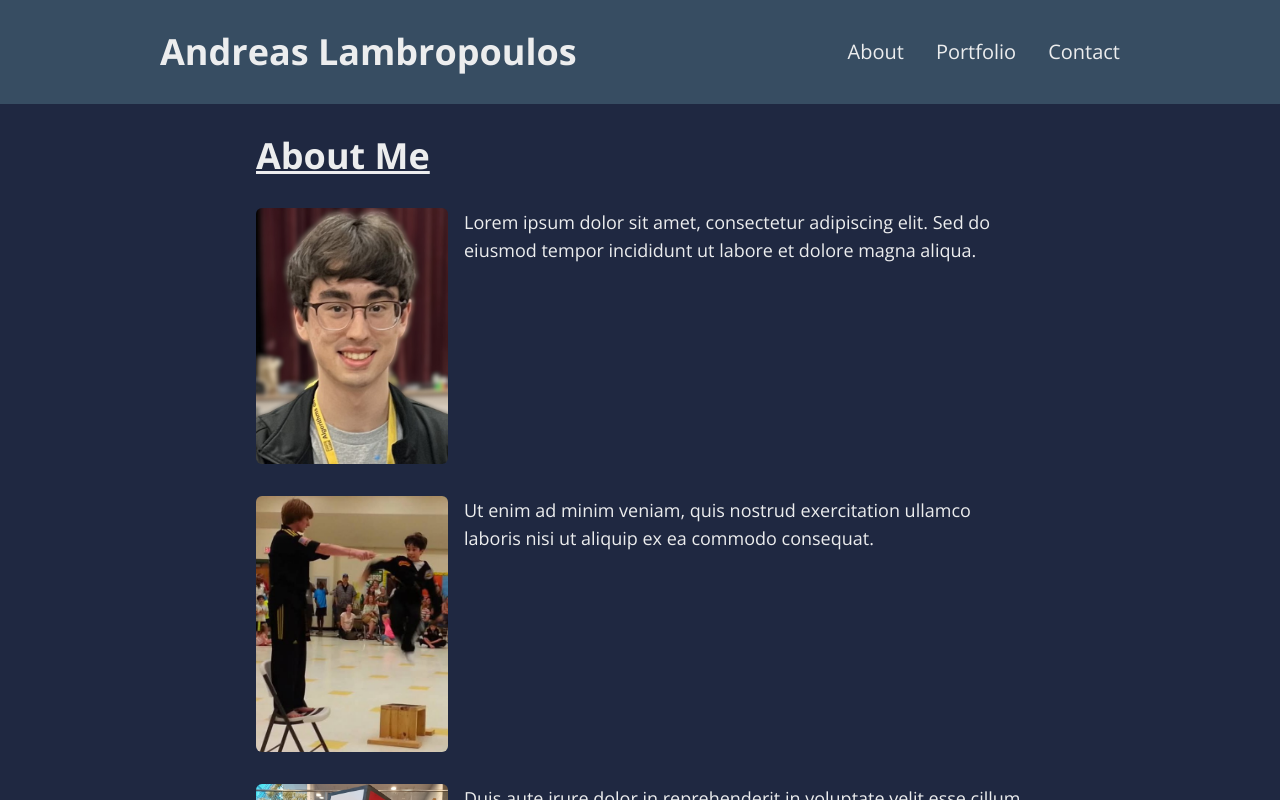
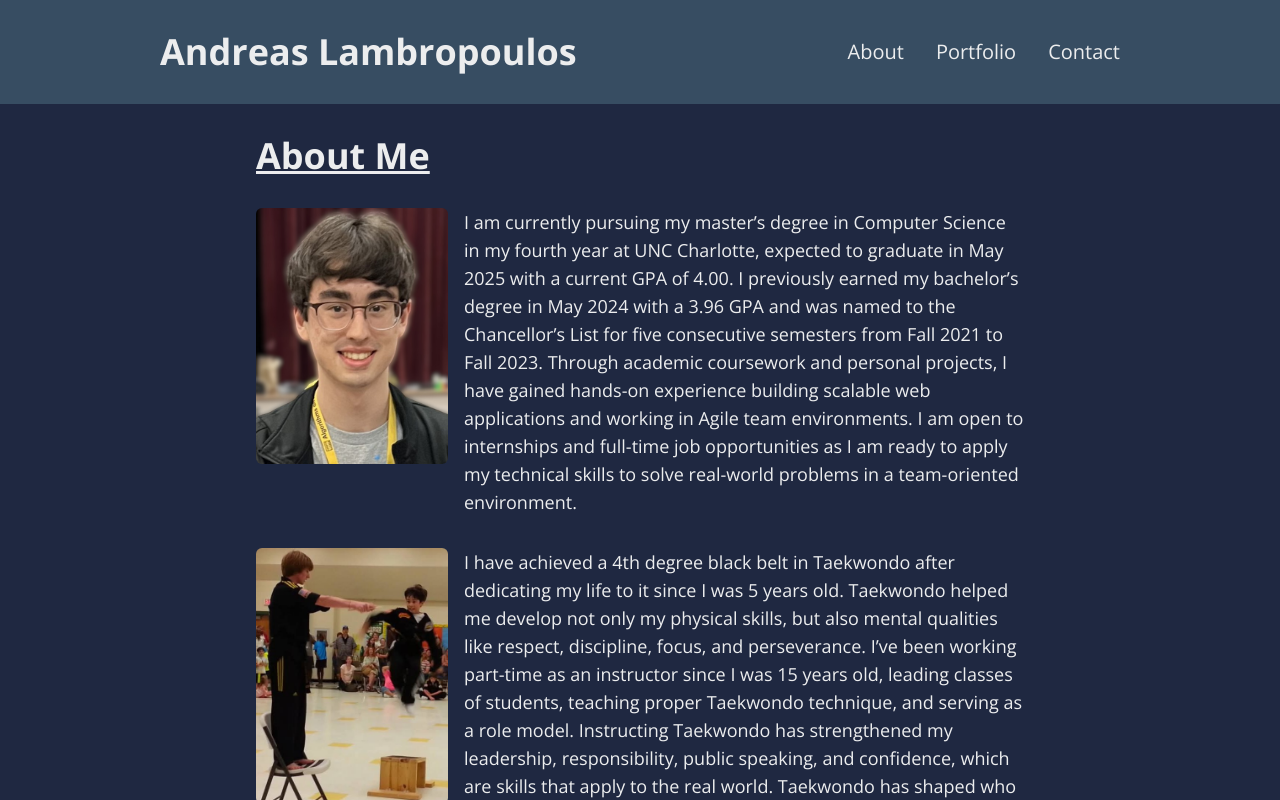
Before and after one commit to andlamb2002/portfolio, a React (Vite) app: page /about in a window 1280 px wide. Shown: the top 800 px of the page. Built offline with nearby package versions, Linux system fonts and the light colour scheme.

Commit message:
Added full data descriptions

```diff
--- a/src/data/data.js
+++ b/src/data/data.js
@@ -33,12 +33,10 @@ export const socialLinks = [
 export const homeIntro = {
     greeting: "Welcome to My Personal Website!",
     intro: `
-        I am a graduate student in Computer Science with a passion for software engineering and specializing in web application development.
-        Through academic and personal projects, I have gained hands-on experience building scalable web applications and working in an Agile environment.
-        My ultimate goal is to become a software engineer and contribute to innovative solutions as part of a collaborative team.
-        Currently, I am seeking internship opportunities to gain experience in working on real-world projects.
-        I have worked part-time as a Taekwondo instructor for over 6 years through which I have developed strong leadership and teamwork skills.
-    `,
+            My name is Andreas Lambropoulos and I am a graduate student in Computer Science with a passion for software engineering and a specialty in full-stack development.
+            I am open to internships and full-time job opportunities in software engineering, full-stack development, and other CS-related fields.
+            I have been working part-time as a Taekwondo instructor for over 6 years where I have developed strong leadership and teamwork skills.
+        `,
     img: headshot,
   };
 
@@ -64,17 +62,34 @@ export const aboutSections = [
     {
         img: headshot,
         alt: "Headshot",
-        text: `Lorem ipsum dolor sit amet, consectetur adipiscing elit. Sed do eiusmod tempor incididunt ut labore et dolore magna aliqua.`,
+        text: `
+            I am currently pursuing my master’s degree in Computer Science in my fourth year at UNC Charlotte, expected to graduate in May 2025 with a current GPA of 4.00.
+            I previously earned my bachelor’s degree in May 2024 with a 3.96 GPA and was named to the Chancellor’s List for five consecutive semesters from Fall 2021 to Fall 2023.
+            Through academic coursework and personal projects, I have gained hands-on experience building scalable web applications and working in Agile team environments.
+            I am open to internships and full-time job opportunities as I am ready to apply my technical skills to solve real-world problems in a team-oriented environment.
+        `,
     },
     {
         img: tkd,
         alt: "Taekwondo",
-        text: `Ut enim ad minim veniam, quis nostrud exercitation ullamco laboris nisi ut aliquip ex ea commodo consequat.`,
+        text: `
+            I have achieved a 4th degree black belt in Taekwondo after dedicating my life to it since I was 5 years old.
+            Taekwondo helped me develop not only my physical skills, but also mental qualities like respect, discipline, focus, and perseverance.
+            I’ve been working part-time as an instructor since I was 15 years old, leading classes of students, teaching proper Taekwondo technique, and serving as a role model.
+            Instructing Taekwondo has strengthened my leadership, responsibility, public speaking, and confidence, which are skills that apply to the real world.
+            Taekwondo has shaped who I am today, and I know the lessons I learned will continue to guide me in the future.
+        `,
     },
     {
         img: cube,
         alt: "Rubik's Cube",
-        text: `Duis aute irure dolor in reprehenderit in voluptate velit esse cillum dolore eu fugiat nulla pariatur.`,
+        text: `
+                I’ve been a competitive speedcuber since 2017, a sport where twisty puzzles are solved as fast as possible.
+                My main event is solving the 3x3x3 Rubik’s Cube one-handed where I am ranked top 100 globally with a 7.32-second single solve and 10.49-second average of 5 solves.
+                I am the 3-time Southeast US Champion in this event, as well as a finalist at the 2024 North American Championship and 2023 US National Championship.
+                I am also passionate about giving back to the community by volunteering at over 50 competitions and co-organizing 3 competitions at UNC Charlotte.
+                My ultimate goal is to achieve an official sub-10 second one-handed average of 5 solves.
+            `,
     },
 ];
 
@@ -82,7 +97,10 @@ export const portfolio = [
     {
         title: "Photo Share App",
         techStack: "MongoDB, Express, React, Node, Material UI",
-        description: "Lorem ipsum dolor sit amet, consectetur adipiscing elit.",
+        description: `
+            Responsive photo-sharing web application for graduate-level capstone project.
+            Led a team of five as Scrum Master, ensuring adherence to Agile Scrum practices.
+        `,
         img: photo,
         demoLink: "https://drive.google.com/file/d/1g2qKqMux974YYkJSqXbhW8Oftaf5IzTy/view",
         githubLink: "https://github.com/andlamb2002/p5-group11",
@@ -90,7 +108,9 @@ export const portfolio = [
     {
         title: "EG Trainer",
         techStack: "React, LocalStorage, Tailwind",
-        description: "Lorem ipsum dolor sit amet, consectetur adipiscing elit.",
+        description: `
+            2x2x2 Rubik’s Cube training app for the EG method with interactive timer, performance tracking, and personalized training presets.
+        `,
         img: eg,
         demoLink: "https://andlamb2002.github.io/eg-trainer/",
         githubLink: "https://github.com/andlamb2002/eg-trainer",
@@ -98,28 +118,37 @@ export const portfolio = [
     {
         title: "Budget App",
         techStack: "MongoDB, Express, React, Node, Firebase, Bootstrap",
-        description: "Lorem ipsum dolor sit amet, consectetur adipiscing elit.",
+        description: `
+            Full-stack budget tracking application with secure authentication and real-time data management.
+            Includes budget and expense management features complemented with data visualizations.
+        `,
         img: budget,
         githubLink: "https://github.com/andlamb2002/budget-app",
     },
     {
         title: "Quiz App",
         techStack: "MongoDB, Express, React, Node, OpenAI API, Tailwind",
-        description: "Lorem ipsum dolor sit amet, consectetur adipiscing elit.",
+        description: `
+            Quizlet clone with core flashcard-based functionalities and an additional AI-powered multiple choice quiz mode.
+        `,
         img: quiz,
         githubLink: "https://github.com/andlamb2002/quiz-app",
     },
     {
         title: "Weather App",
         techStack: "React, Node, OpenWeatherMap API, Google Places API, Tailwind",
-        description: "Lorem ipsum dolor sit amet, consectetur adipiscing elit.",
+        description: `
+            Weather app with an auto-suggest search bar, allowing the user to look up forecasts for any city in the world.
+        `,
         img: weather,
         githubLink: "https://github.com/andlamb2002/weather-app",
     },
     {
         title: "Pokemon App",
         techStack: "React, PokeAPI, Tailwind",
-        description: "Lorem ipsum dolor sit amet, consectetur adipiscing elit.",
+        description: `
+            Interactive Pokemon search application with sorting and filtering, as well as detailed Pokemon stats lookup.
+        `,
         img: poke,
         githubLink: "https://github.com/andlamb2002/pokemon-app",
     },
```
